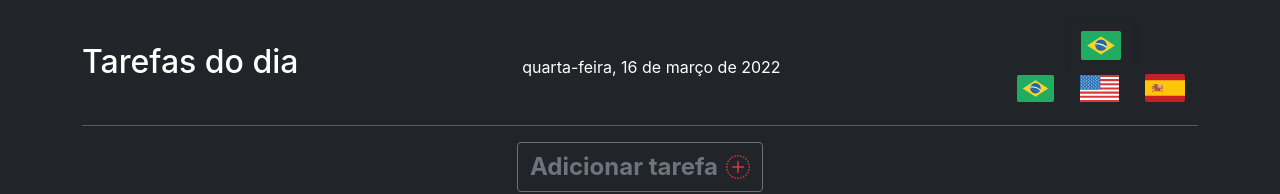
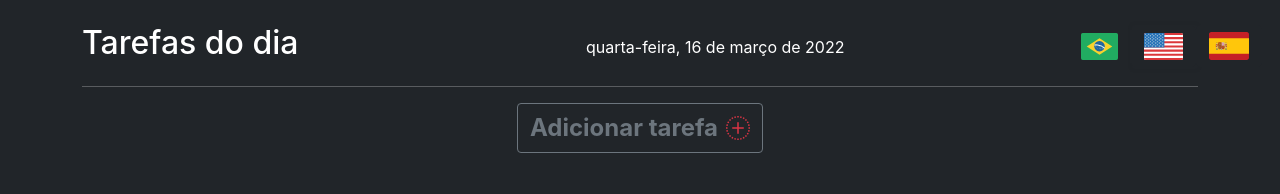
Before and after one commit to thiago-ximenes/todo-typescript, a React (Vite) app: page / in a window 1280 px wide. Both pictures are taken after a click on the button 1164 px from the left and 47 px from the top of the page. Shown: the top 194 px of the page. Built offline with nearby package versions, Linux system fonts and the light colour scheme.

Commit message:
Componente relax com opções de tradução

```diff
--- a/src/components/header/LanguagesSelect.tsx
+++ b/src/components/header/LanguagesSelect.tsx
@@ -32,7 +32,7 @@ const LanguagesSelect: React.FC = () => {
     >
       <button
         type="button"
-        className="btn btn-outline-dark"
+        className="btn btn-outline-dark align-self-end"
         onClick={ () => setSelectOn(!selectIsOn) }
       >
         <img
@@ -45,7 +45,7 @@ const LanguagesSelect: React.FC = () => {
       </button>
       {selectIsOn && (
       <div
-        className="d-flex flex-row"
+        className="position-absolute "
       >
         <button
           type="button"
--- a/src/components/main/Relax.tsx
+++ b/src/components/main/Relax.tsx
@@ -1,12 +1,14 @@
+import { FormattedMessage } from 'react-intl';
+
 const Relax : React.FC = () => (
   <div
     className="d-flex justify-content-around align-items-center mt-5
       fst-italic"
   >
     <h2>
-      Sem tarefas hoje.
+      <FormattedMessage id="relax.title1" />
       <br />
-      Dia de folga?
+      <FormattedMessage id="relax.title2" />
     </h2>
     <img
       style={ {
--- a/src/translate/en-US.ts
+++ b/src/translate/en-US.ts
@@ -2,6 +2,8 @@ const messages = {
   'delete.task.message': '🗑️ Task deleted successfully!',
   'input.add.button.name': 'Add task',
   'tasks.toast.task.done': 'Task completed successfully!',
+  'relax.title1': 'No tasks today.',
+  'relax.title2': 'Day off?',
 };
 
 export default {
--- a/src/translate/es-ES.ts
+++ b/src/translate/es-ES.ts
@@ -2,6 +2,8 @@ const messages = {
   'delete.task.message': '🗑️ Tarea eliminada con éxito!',
   'input.add.button.name': 'Añadir tarea',
   'tasks.toast.task.done': 'Tarea completada con éxito!',
+  'relax.title1': 'No hay tareas hoy.',
+  'relax.title2': '¿Día de descanso?',
 };
 
 export default {
--- a/src/translate/pt-BR.ts
+++ b/src/translate/pt-BR.ts
@@ -2,6 +2,8 @@ const messages = {
   'delete.task.message': '🗑️ Tarefa deletada com sucesso!',
   'input.add.button.name': 'Adicionar tarefa',
   'tasks.toast.task.done': 'Tarefa concluída com sucesso!',
+  'relax.title1': 'Sem tarefas hoje.',
+  'relax.title2': 'Dia de folga?',
 };
 
 export default {
```
